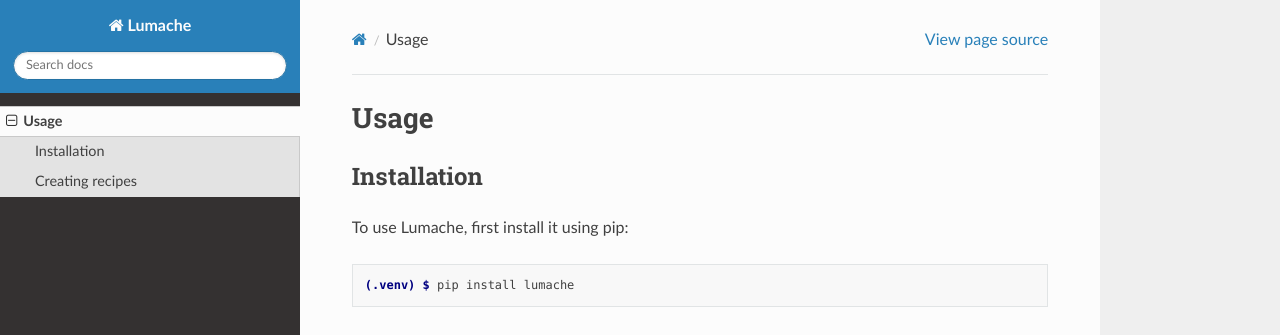
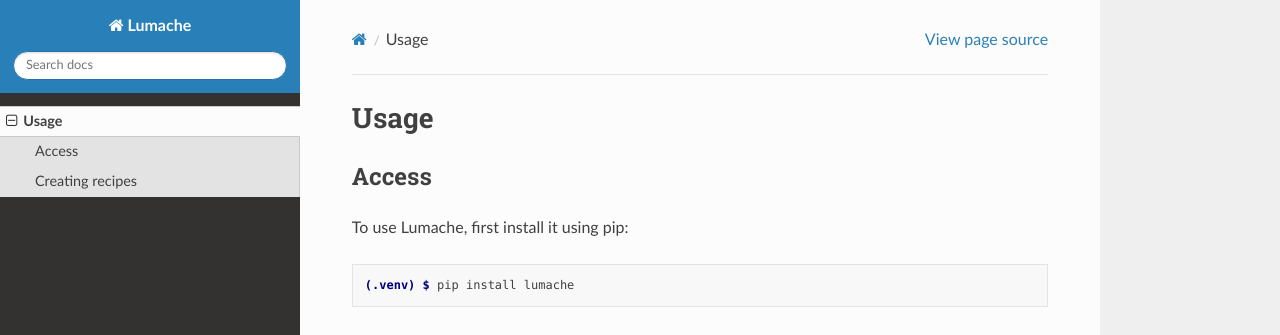
Before and after one commit to TACC-Cloud/savanna-documentation, a Sphinx documentation site: the page built from docs/source/usage.rst, in a window 1280 px wide and 1095 px high. Shown: the top 335 px of the window. Built offline with Sphinx 7.4.7 and the Read the Docs theme 3.1.0, drawn with Linux system fonts in a browser that asks for light colours.

Commit message:
Update usage.rst

```diff
--- a/docs/source/usage.rst
+++ b/docs/source/usage.rst
@@ -1,9 +1,9 @@
 Usage
 =====
 
-.. _installation:
+.. _access:
 
-Installation
+Access
 ------------
 
 To use Lumache, first install it using pip:
```
